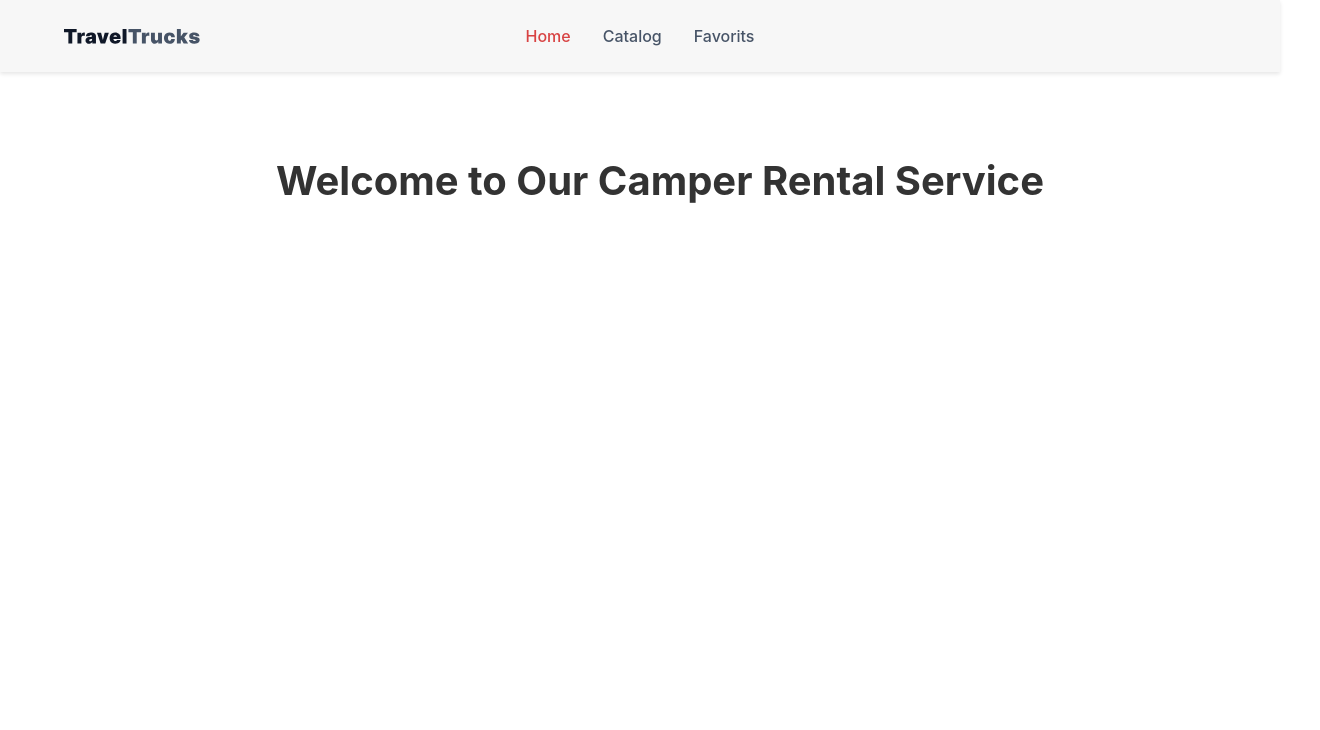
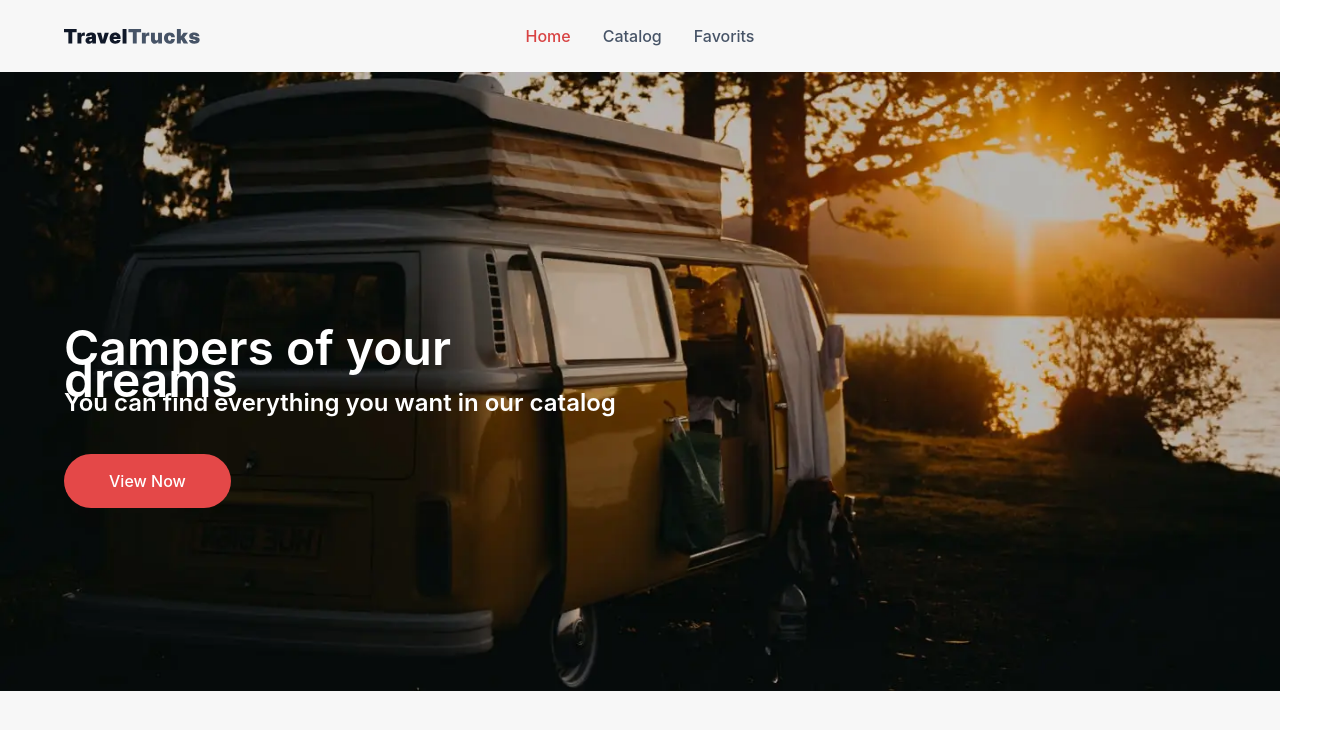
Before and after one commit to EssenceMaks/campers, a React (Vite) app: page / in a window 1280 px wide. Shown: the top 730 px of the page, 1320 px wide, since content can reach past the window. Built offline with nearby package versions, Linux system fonts and the light colour scheme.

Commit message:
Home Ready

```diff
--- a/src/App.css
+++ b/src/App.css
@@ -50,7 +50,7 @@
 
 .main {
   flex: 1;
-  padding: 20px;
+  padding: 0px;
   max-width: 1440px;
   margin: 0 auto;
   width: 100%;
--- a/src/index.css
+++ b/src/index.css
@@ -28,6 +28,7 @@ body {
   place-items: center;
   min-width: 320px;
   min-height: 100vh;
+  background-color: var(--color-neutral-light);
 }
 
 h1 {
--- a/src/pages/Home/Home.jsx
+++ b/src/pages/Home/Home.jsx
@@ -1,9 +1,17 @@
+import { Link } from 'react-router-dom';
 import styles from './Home.module.css';
+import '../../styles/colors.css';
 
 const Home = () => {
   return (
     <div className={styles.home}>
-      <h1>Welcome to Our Camper Rental Service</h1>
+      <div className={styles.heroContent}>
+        <div className={styles.heroTitle}>Campers of your dreams</div>
+        <div className={styles.heroText}>You can find everything you want in our catalog</div>
+        <Link to="/catalog" className={styles.viewNowButton}>
+          View Now
+        </Link>
+      </div>
     </div>
   );
 };
--- a/src/pages/Home/Home.module.css
+++ b/src/pages/Home/Home.module.css
@@ -1,6 +1,38 @@
 .home {
-  padding: 40px 0;
-  text-align: center;
+  min-height: calc(100vh - 72px);
+  min-width: 900px;
+  max-width: 1440px;
+  margin: 0 auto;
+  background-image:
+    linear-gradient(rgba(0, 0, 0, 0.2), rgba(0, 0, 0, 0.2)),
+    url('../../assets/images/hero/hero.webp');
+  background-repeat: no-repeat;
+  background-size: contain;
+  background-color: var(--color-neutral-lightest);
+  display: flex;
+  align-items: center;
+  padding: 0 64px;
+  position: relative;
+}
+
+@media (min-device-pixel-ratio: 2),
+(min-resolution: 192dpi) {
+  .home {
+    background-image:
+      linear-gradient(rgba(0, 0, 0, 0.0), rgba(0, 0, 0, 0.0)),
+      url('../../assets/images/hero/hero-2x.webp');
+  }
+}
+
+@supports (background-image: -webkit-image-set(url('') 1x)) {
+  .home {
+    background-image:
+      linear-gradient(rgba(0, 0, 0, 0.0), rgba(0, 0, 0, 0.0)),
+      -webkit-image-set(
+        url('../../assets/images/hero/hero.webp') 1x,
+        url('../../assets/images/hero/hero-2x.webp') 2x
+      );
+  }
 }
 
 .home h1 {
@@ -8,3 +40,54 @@
   margin-bottom: 2rem;
   color: #333;
 }
+
+.heroContent {
+  position: absolute;
+  top: 260px;
+  left: 64px;
+  width: 571px;
+  height: 176px;
+  text-align: left;
+  color: var(--color-white);
+  z-index: 1;
+}
+
+.heroTitle {
+  font-weight: 600;
+  font-size: 48px;
+  height: 55px;
+  line-height: 0.67;
+  color: var(--color-white);
+}
+
+.heroText {
+  font-weight: 600;
+  font-size: 24px;
+  line-height: 1.33;
+  color: var(--color-white);
+}
+
+
+.viewNowButton {
+  display: inline-block;
+  position: absolute;
+    left: 0px;
+    bottom: 0px;
+  padding: 14px 44px;
+  background-color: var(--color-accent);
+  color: var(--color-white);
+  text-decoration: none;
+  border-radius: 200px;
+  font-size: 16px;
+  font-weight: 500;
+  border: 1px solid transparent;
+  transition: background-color 0.7s ease, border-color 0.7s ease, font-size 0.7s ease;
+}
+
+.viewNowButton:hover {
+  background-color: var(--color-accent-dark);
+  color: var(--color-white);
+  text-decoration: none;
+  border-color: var(--color-white);
+  font-size: 17px;
+}
```
Also changed, not shown: src/assets/images/hero/hero-2x.webp (added), src/assets/images/hero/hero.webp (added).
